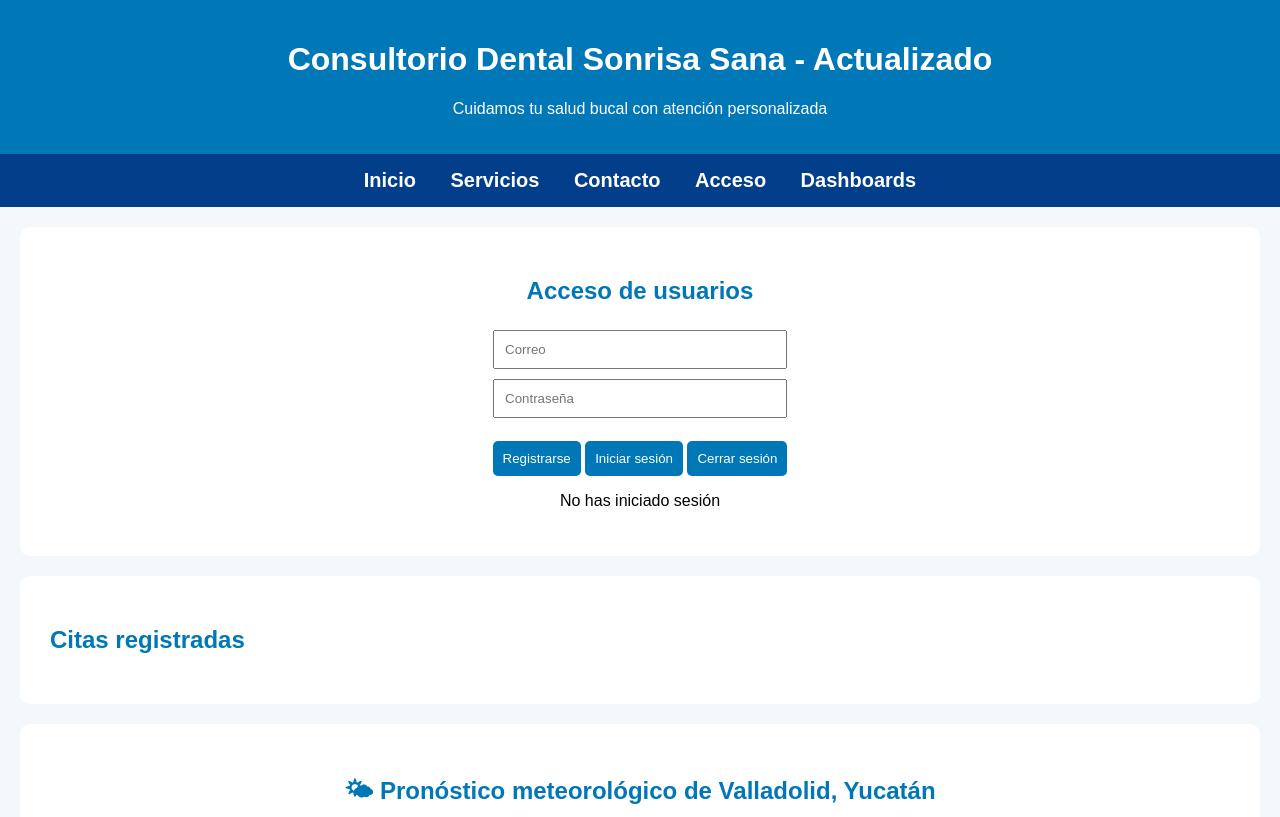
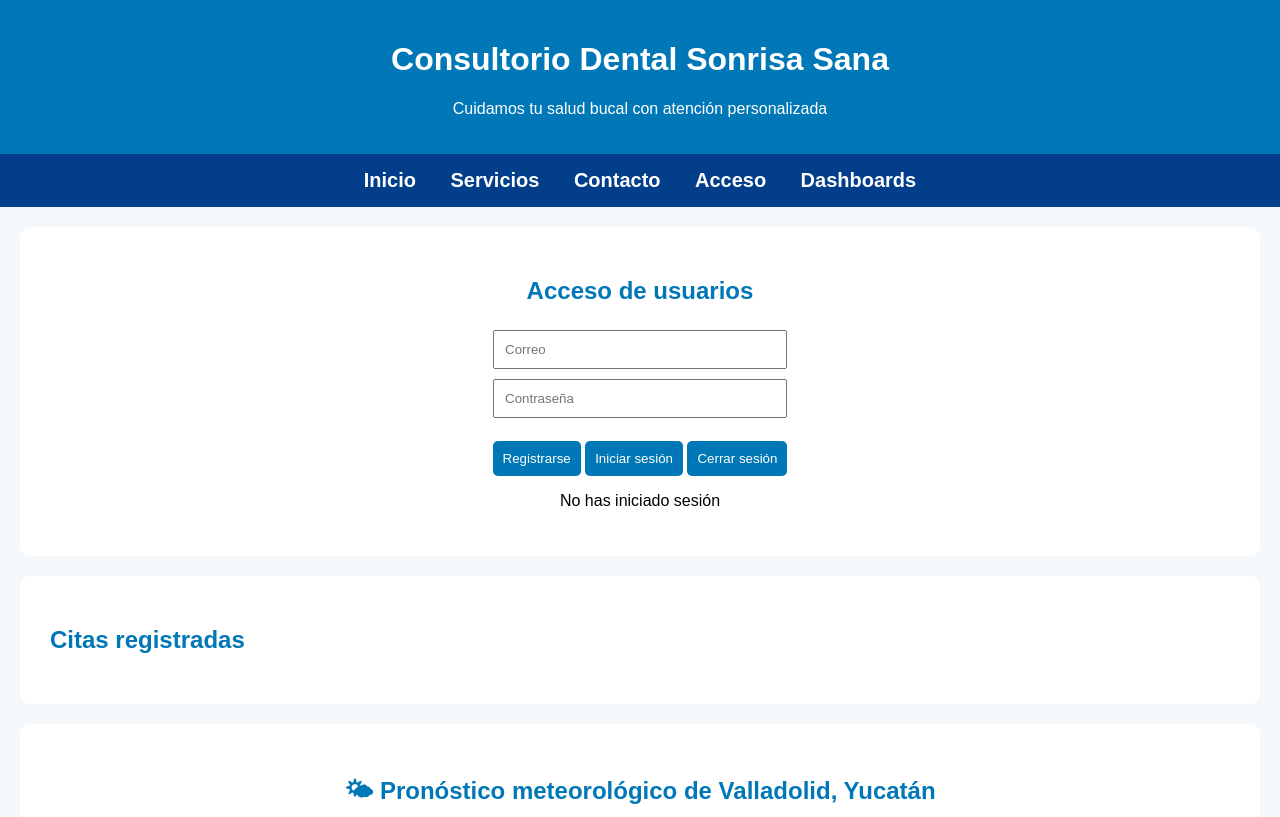
Before and after one commit to Gabxto/consultorio-dental-final, a plain HTML site: page acceso.html in a window 1280 px wide. Shown: the top 817 px of the page. Drawn offline with Linux system fonts and the light colour scheme; no server answers.

Commit message:
Prueba despliegue automatico

```diff
--- a/acceso.html
+++ b/acceso.html
@@ -88,7 +88,7 @@ display:none;
 <body>
 
 <header>
-<h1>Consultorio Dental Sonrisa Sana - Actualizado</h1>
+<h1>Consultorio Dental Sonrisa Sana</h1>
 <p>Cuidamos tu salud bucal con atención personalizada</p>
 </header>
 
```
